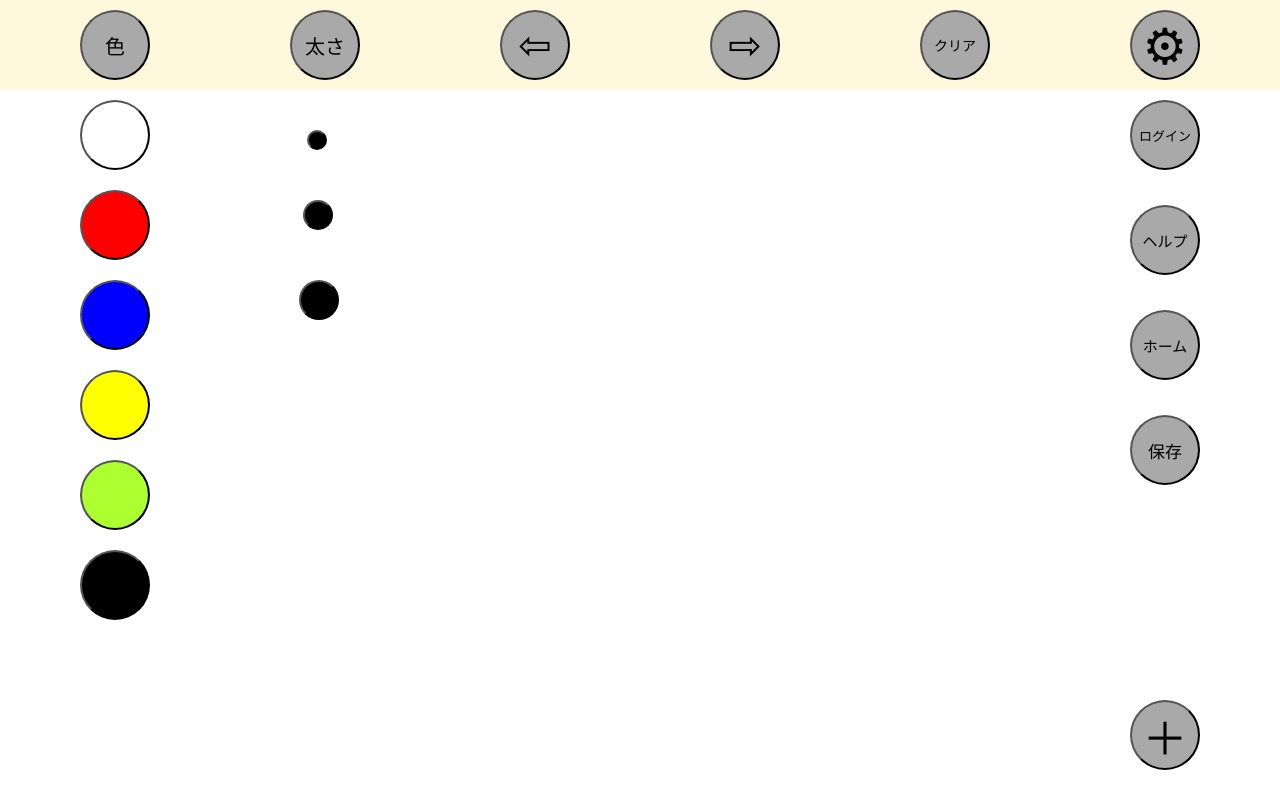
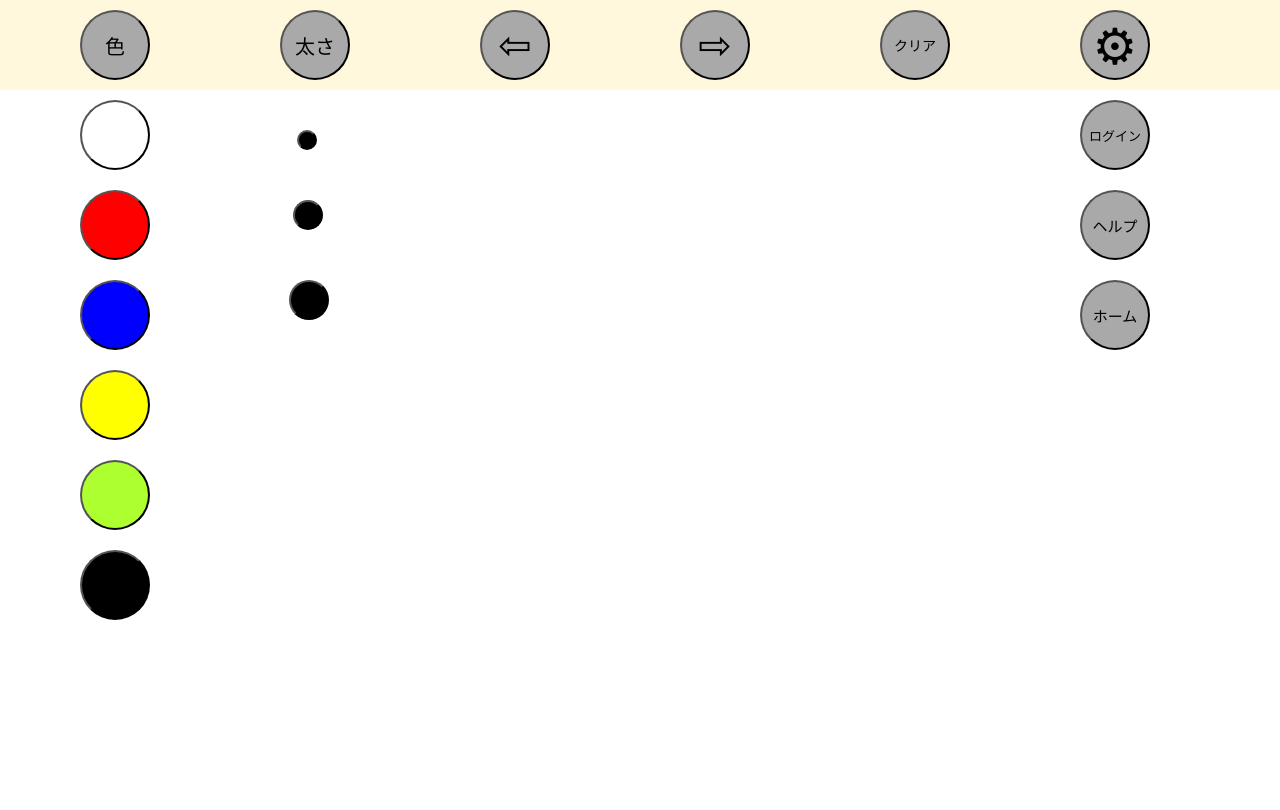
Before and after one commit to i078ff/hand_draw, a Flask app: template app/templates/index2.html in a window 1280 px wide. Run offline with Flask 2, Linux system fonts and the light colour scheme; the template is opened without the code that fills it, so the values that code supplies are empty.

Commit message:
update settingをheaderに移動
CSSで調整しやすいようにsettingをheaderに移動しました

```diff
--- a/app/static/style/stylesheet.css
+++ b/app/static/style/stylesheet.css
@@ -128,7 +128,7 @@ p{
     justify-content: center;
 }
 
-.draft_save{
+/* .draft_save{
     margin-top: 10%;
     margin-right: 20%;
     margin-left:-35%;
@@ -136,10 +136,9 @@ p{
     width: 300px;
     height:150px;
     border-radius: 10px;
+} */
 
-}
-
-.no_yes{
+/* .no_yes{
     display: flex;
     justify-content: space-between;
 }
@@ -148,23 +147,23 @@ p{
     border-radius: 10px;
     width: 80px;
     height: 50px;
-}
+} */
 
-.button_2{
+.button-setting-hide{
     margin-right: 50px;
     display:flex;
     flex-direction: column;
     justify-content: space-between;
 }
 
-.flex-7{
+/* .flex-7{
     margin-top:180px;
     margin-bottom:30px;
 }
 
 .flex-7 button{
     font-size: 45px;
-}
+} */
 
 .login button{
     font-size: 13px;
@@ -178,6 +177,6 @@ p{
     font-size: 15px;
 }
 
-.save button{
+/* .save button{
     font-size: 17px;
-}
+} */
--- a/app/templates/index2.html
+++ b/app/templates/index2.html
@@ -51,29 +51,29 @@
                 </button>
             </div>
             <div class="menu-setting">
-                <button>
+                <button class="button-setting">
                     ⚙
                 </button>
+                <div class="button-setting-hide">
+                    <div class="login"><button>ログイン</button></div>
+                    <div class="help"><button>ヘルプ</button></div>
+                    <div class="home"><button>ホーム</button></div>
+                    <!-- <div class="save"><button>保存</button></div>
+                    <div class=flex-7><button>＋</button> </div> -->
+                </div>
             </div>
         </nav>
     </header>
 
 
     <main class="main">
-        <div class="draft_save">
+        <!-- <div class="draft_save">
             <p>下書きを保存しますか？</p>
             <div class="no_yes">
                 <div class="no"><button>いいえ</button></div>
                 <div class="yes"><button>はい</button></div>
             </div>
-        </div>
-        <div class="button_2">
-            <div class="login"><button>ログイン</button></div>
-            <div class="help"><button>ヘルプ</button></div>
-            <div class="home"><button>ホーム</button></div>
-            <div class="save"><button>保存</button></div>
-            <div class=flex-7><button>＋</button> </div>
-        </div>
+        </div> -->
     </main>
 </body>
 
```
